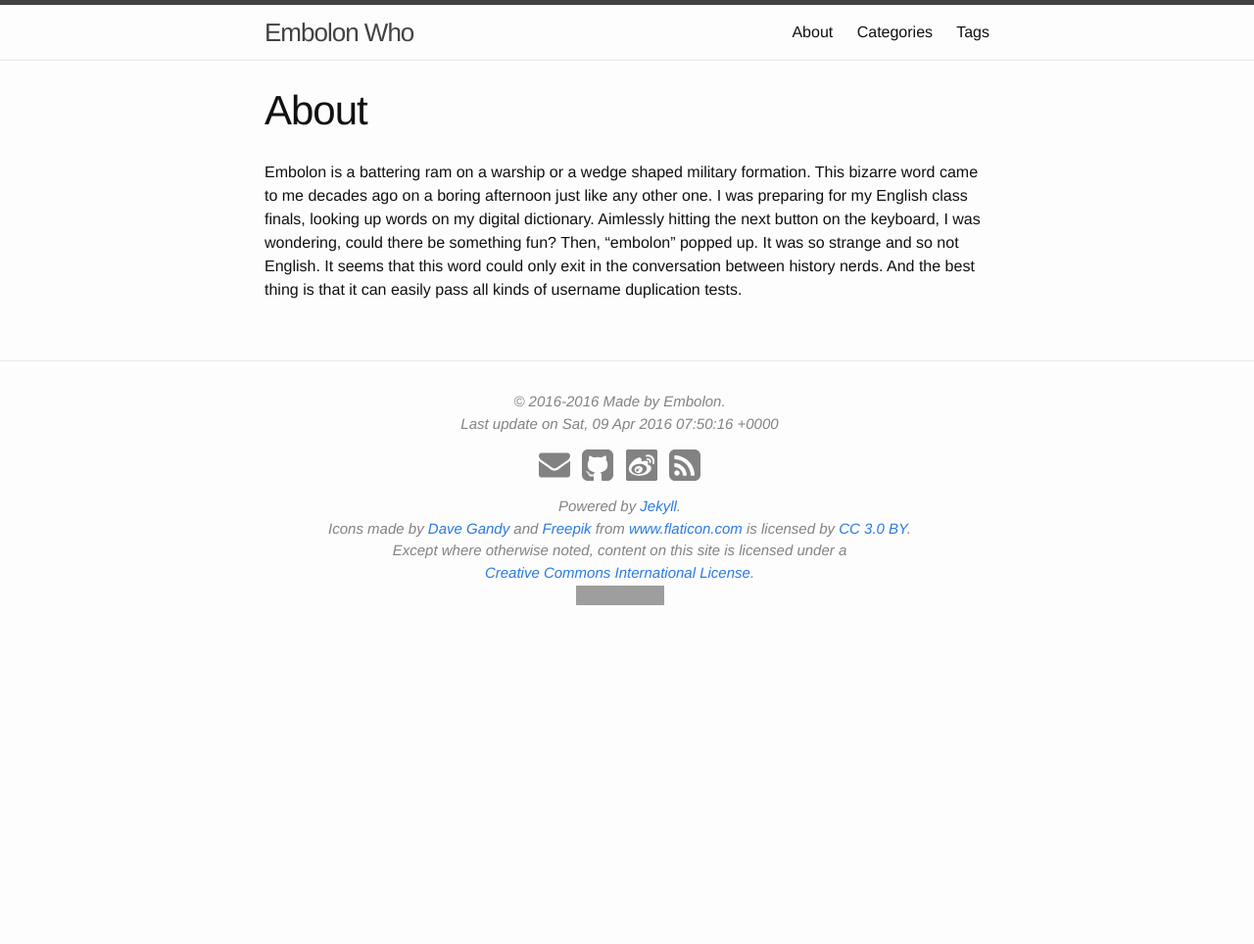
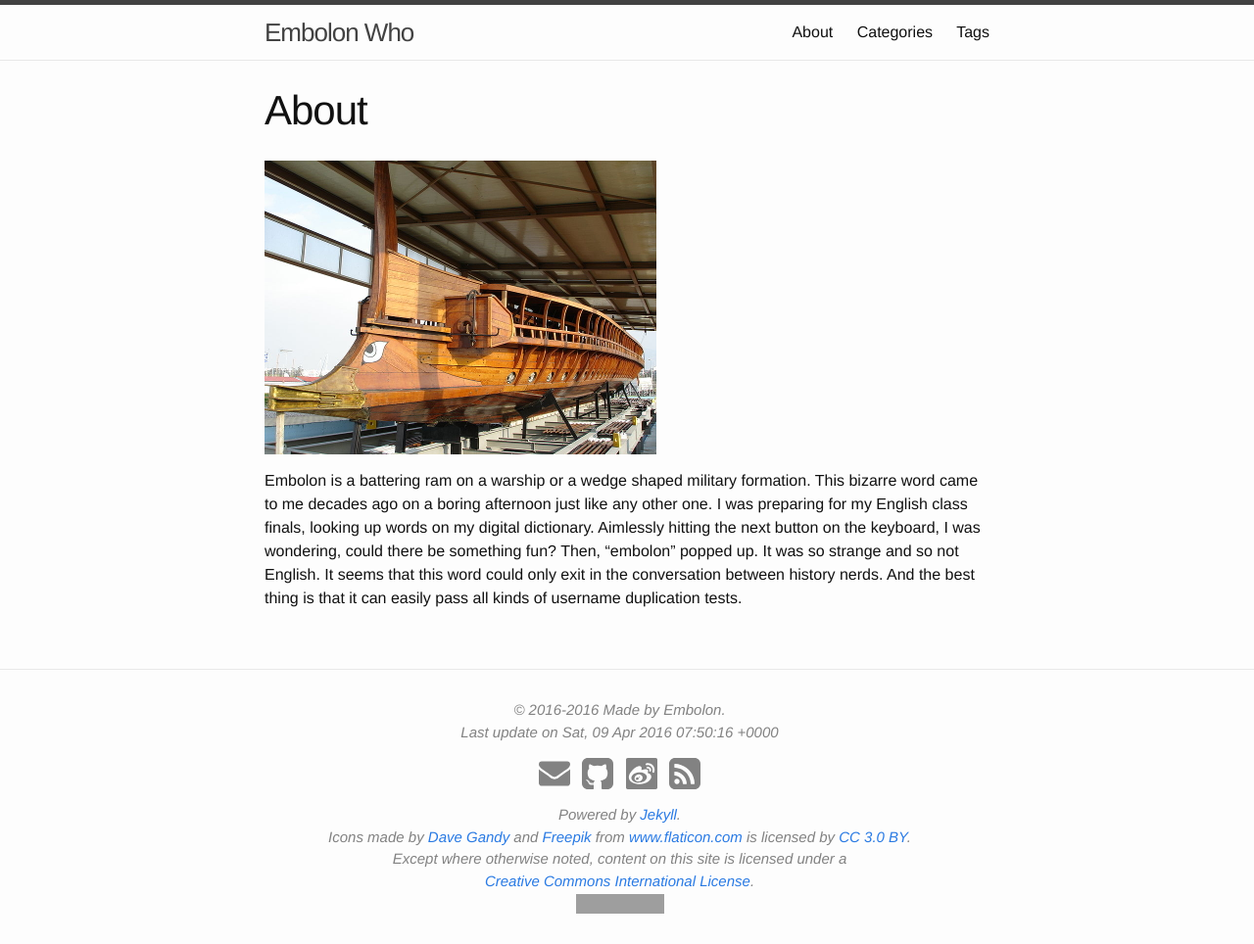
Before and after one commit to embolon/embolon.github.io, a Jekyll site: the page built from about.md, in a window 1280 px wide. Shown: the whole page at 98% size. Built offline with Jekyll 4.4.1, drawn with Linux system fonts in a browser that asks for light colours; before the commit the page ends 900 px from its top, so only the background shows below that; grey boxes are pictures that could not be loaded.

Commit message:
added a picture

```diff
--- a/about.md
+++ b/about.md
@@ -3,6 +3,10 @@ layout: page
 title: About
 permalink: /about/
 ---
+
+<a href="https://en.wikipedia.org/wiki/Flying_wedge" target="_blank">
+    <img style="width:400px;height:300px;" src="/imgs/embolon.jpg" alt="An embolon on a warship">
+</a>
 
 Embolon is a battering ram on a warship or a wedge shaped military formation. This bizarre word came to me decades ago on a boring afternoon just like any other one. I was preparing for my English class finals, looking up words on my digital dictionary. Aimlessly hitting the next button on the keyboard, I was wondering, could there be something fun? Then, "embolon" popped up. It was so strange and so not English. It seems that this word could only exit in the conversation between history nerds. And the best thing is that it can easily pass all kinds of username duplication tests.
 
```
Also changed, not shown: imgs/embolon.jpg (added).
